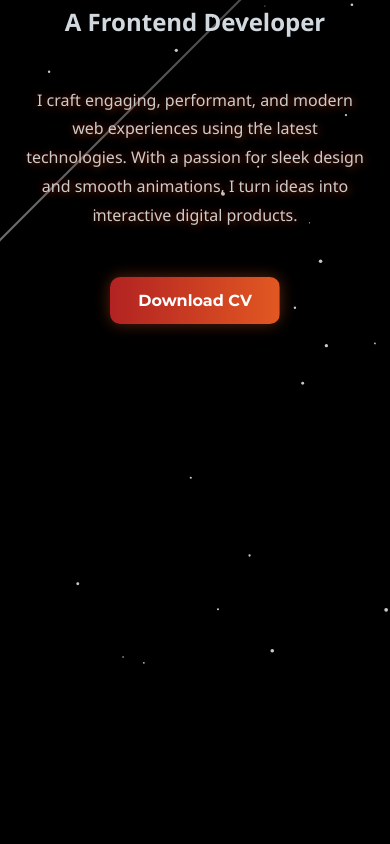
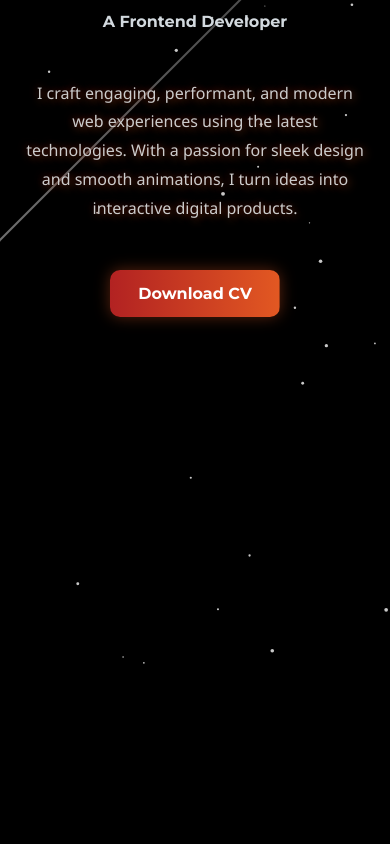
Before and after one commit to Pranjal-Sahu21/portfolio-website, a React (Vite) app: page / in a window 390 px wide. Shown: the top 844 px of the page. Built offline with nearby package versions, Linux system fonts and the light colour scheme.

Commit message:
Minute change

```diff
--- a/src/Home.css
+++ b/src/Home.css
@@ -24,6 +24,11 @@
   background-clip: text;
   -webkit-text-fill-color: transparent;
   animation: shimmer 3s linear infinite;
+}
+
+.hero h2 {
+  font-family: "Montserrat", sans-serif;
+  font-size: 24px;
 }
 
 .hero-description {
@@ -121,6 +126,12 @@
   }
 }
 
+@media (max-width: 768px) {
+  .hero h2 {
+    font-size: 1rem;
+  }
+}
+
 canvas {
   position: absolute;
   top: 0;
@@ -171,9 +182,10 @@ canvas {
   box-shadow: 0 0 8px var(--accent);
 }
 
-
 @media (max-width: 768px) {
-  .mouse, .wheel, .mouse-scroll {
+  .mouse,
+  .wheel,
+  .mouse-scroll {
     display: none;
   }
 }
--- a/src/style.css
+++ b/src/style.css
@@ -149,7 +149,7 @@ ul.nav-links li a:hover {
 }
 
 .hero h2 {
-  font-size: 1.5rem;
+  font-size: 1.25rem;
   color: rgb(210, 217, 222);
   margin-bottom: 15px;
 }
```
